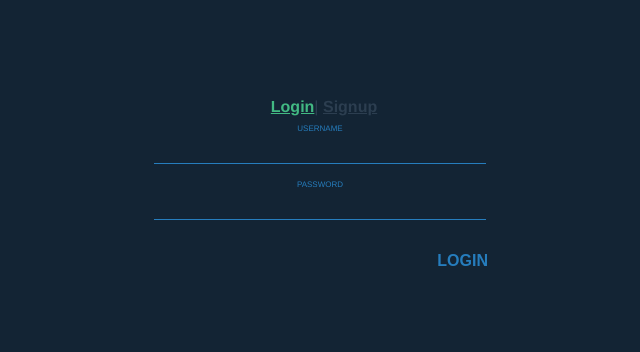
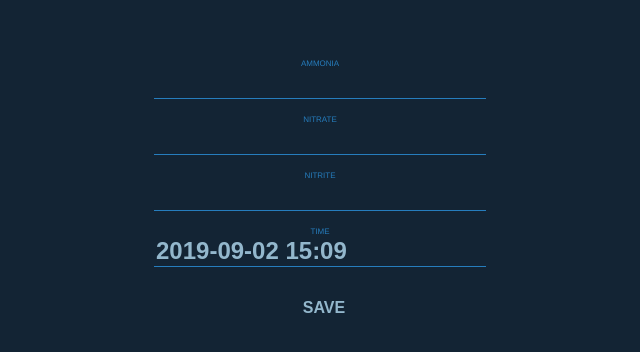
Before and after one commit to koszonetdoktor/aquarium, a Vue app in the folder ui/: page /#/record in a window 1280 px wide. Before the commit this address led to /#/. Shown: the part 224-576 px from the top of the page, without its empty margins (316-956 px from the left). Built offline with nearby package versions, Linux system fonts and the light colour scheme.

Commit message:
finish record input

```diff
--- a/ui/src/views/Record.vue
+++ b/ui/src/views/Record.vue
@@ -24,6 +24,7 @@
 import Input from "@/components/Input.vue";
 import Button from "@/components/Button.vue";
 import moment, { min } from "moment";
+import axios from "../utils/axios";
 
 export default Vue.extend({
     name: "record",
@@ -32,15 +33,15 @@
         return {
             recordables: [
                 {
-                    name: "Ammonia",
+                    name: "ammonia",
                     value: null
                 },
                 {
-                    name: "Nitrate",
+                    name: "nitrate",
                     value: null
                 },
                 {
-                    name: "Nitrite",
+                    name: "nitrite",
                     value: null
                 }
             ],
@@ -56,16 +57,42 @@
             console.log(this.recordables[0].value, this.recordables[1].value);
         },
         onSave() {
-            console.log("save");
-            console.log("record:", this.recordTs);
             if (validateDateInputFormat(this.recordTs)) {
                 this.hasDateError = false;
+
+                axios.post("/record/measurements", {
+                    measurements: constructBody(this.recordables, this.recordTs)
+                });
             } else {
                 this.hasDateError = true;
             }
         }
     }
 });
+
+type Body = {
+    name: string;
+    value: number;
+    date: string;
+}[];
+
+function constructBody(
+    records: { name: string; value: number }[],
+    date: string
+): Body {
+    const body = [];
+    records.forEach(record => {
+        if (record.value) {
+            body.push({
+                name: record.name,
+                value: record.value,
+                date
+            });
+        }
+    });
+    return body;
+}
+
 function validateDateInputFormat(fullDate: string): boolean {
     const [date, time] = fullDate.split(" ");
     if (date && time) {
```
Also changed, not shown: 1 other file (tests, documents, lock files or other folders).
